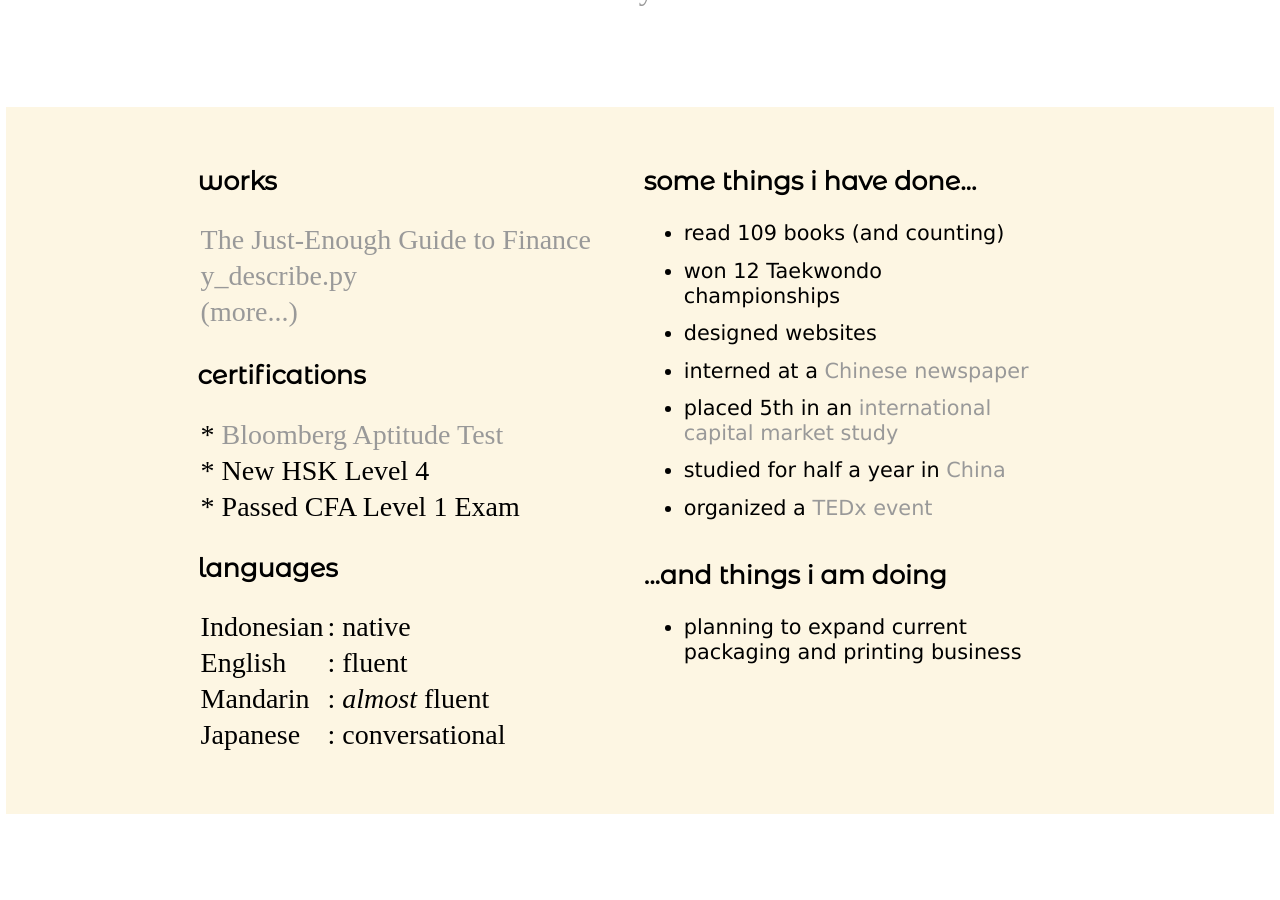
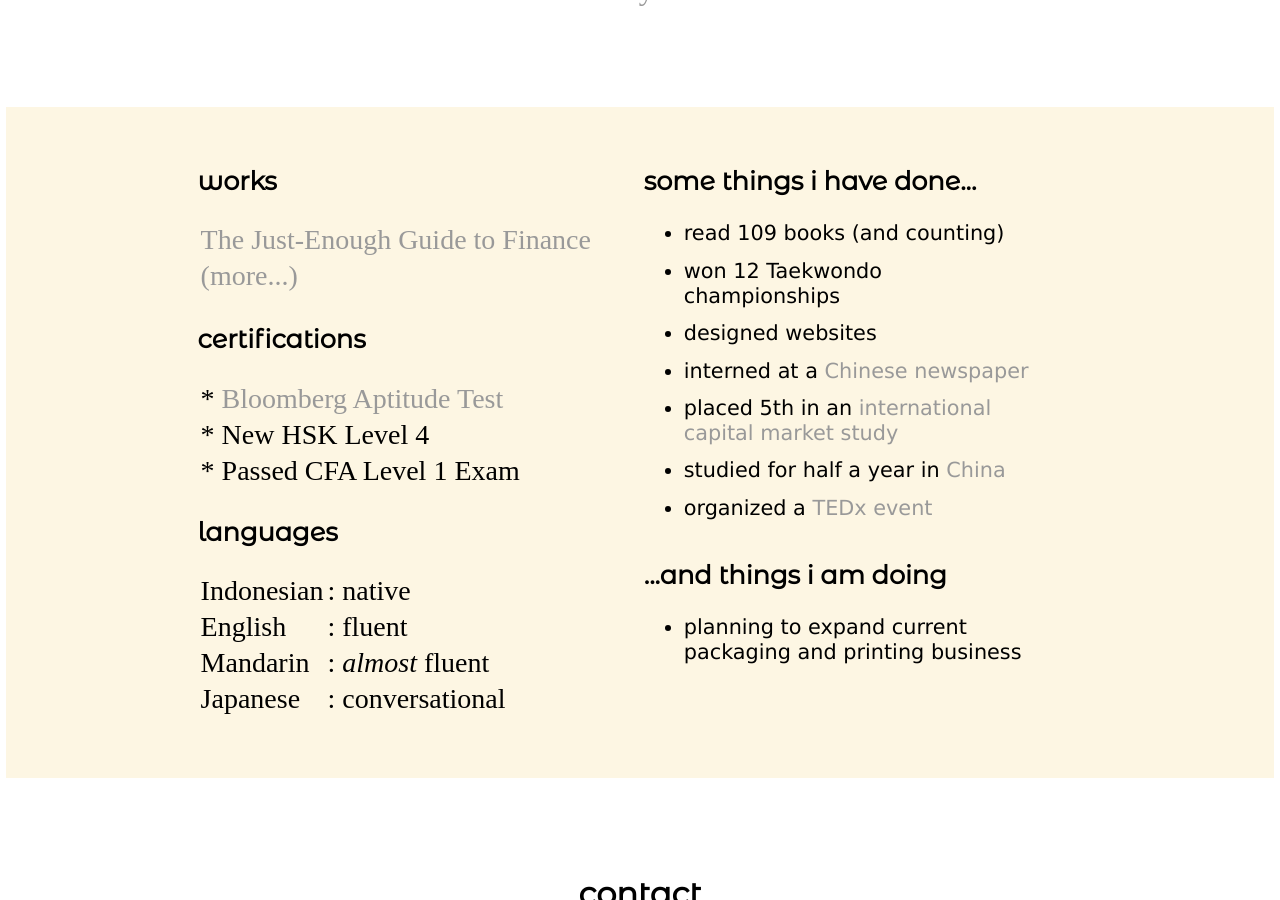
Before and after one commit to ryanjonathanb/ryanjonathanb.github.io, a Jekyll site: the page built from index.html, in a window 1280 px wide and 900 px high, scrolled down 3547 px. Built offline with Jekyll 4.4.1, drawn with Linux system fonts in a browser that asks for light colours; some web fonts are replaced.

Commit message:
Update index.html

```diff
--- a/index.html
+++ b/index.html
@@ -49,9 +49,6 @@ title: ryanjonathanb - Ryan Jonathan Budiman
 			<table class="homepage">
 				<tr>
 					<td><a href="http://ryanjonathanb.com/works/the-just-enough-guide-to-finance.html">The Just-Enough Guide to Finance</a></td>
-				</tr>
-				<tr>
-					<td><a href="http://ryanjonathanb.com/works/y_describe.html">y_describe.py</a></td>
 				</tr>
 				<tr>
 					<td><a href="http://ryanjonathanb.com/works/">(more...)</a></td>
```
